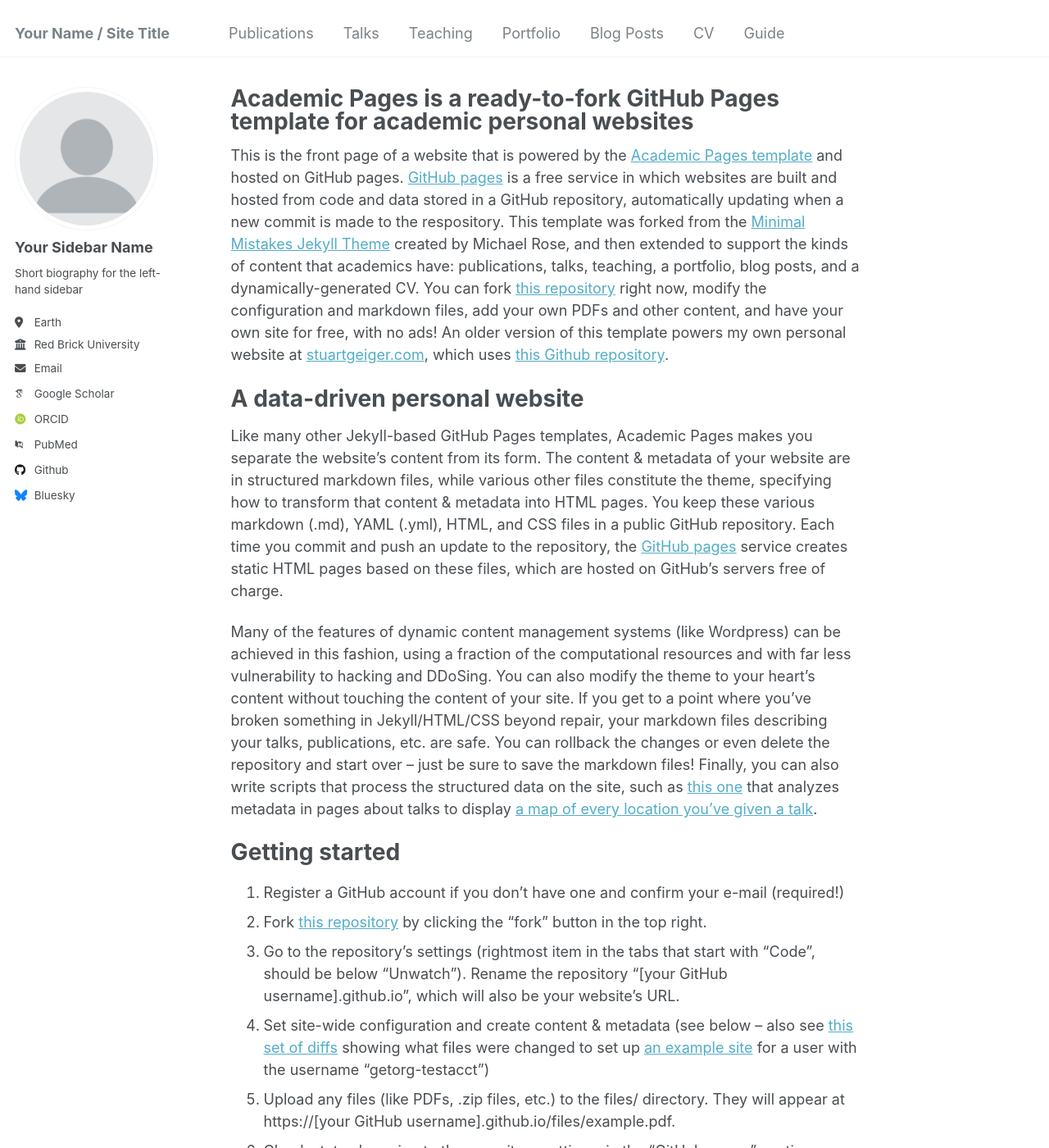
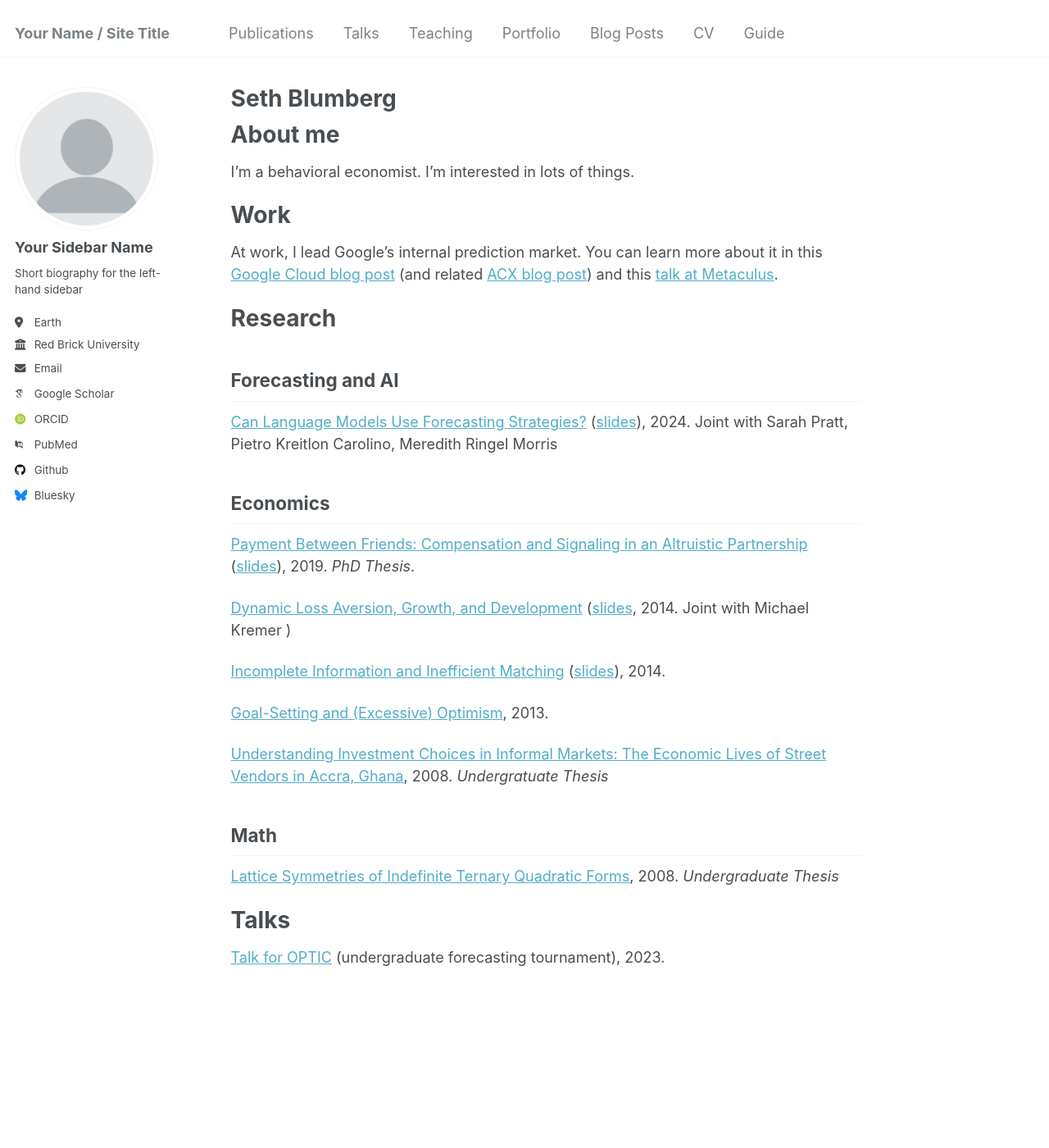
Before and after one commit to sethblumberg/sethblumberg.github.io, a Jekyll site: the page built from _pages/about.md, in a window 1280 px wide and 1400 px high. Shown: the whole window at 82% size. Built offline with Jekyll 4.4.1, drawn with Linux system fonts in a browser that asks for light colours; some web fonts are replaced; some of the changed text lies outside the part shown.

Commit message:
Update about.md with my content.

```diff
--- a/_pages/about.md
+++ b/_pages/about.md
@@ -1,49 +1,40 @@
 ---
 permalink: /
-title: "Academic Pages is a ready-to-fork GitHub Pages template for academic personal websites"
+title: "Seth Blumberg"
 author_profile: true
 redirect_from:
   - /about/
   - /about.html
 ---
 
-This is the front page of a website that is powered by the [Academic Pages template](https://github.com/academicpages/academicpages.github.io) and hosted on GitHub pages. [GitHub pages](https://pages.github.com) is a free service in which websites are built and hosted from code and data stored in a GitHub repository, automatically updating when a new commit is made to the respository. This template was forked from the [Minimal Mistakes Jekyll Theme](https://mmistakes.github.io/minimal-mistakes/) created by Michael Rose, and then extended to support the kinds of content that academics have: publications, talks, teaching, a portfolio, blog posts, and a dynamically-generated CV. You can fork [this repository](https://github.com/academicpages/academicpages.github.io) right now, modify the configuration and markdown files, add your own PDFs and other content, and have your own site for free, with no ads! An older version of this template powers my own personal website at [stuartgeiger.com](http://stuartgeiger.com), which uses [this Github repository](https://github.com/staeiou/staeiou.github.io).
+# About me
+I'm a behavioral economist.  I'm interested in lots of things.
 
-A data-driven personal website
-======
-Like many other Jekyll-based GitHub Pages templates, Academic Pages makes you separate the website's content from its form. The content & metadata of your website are in structured markdown files, while various other files constitute the theme, specifying how to transform that content & metadata into HTML pages. You keep these various markdown (.md), YAML (.yml), HTML, and CSS files in a public GitHub repository. Each time you commit and push an update to the repository, the [GitHub pages](https://pages.github.com/) service creates static HTML pages based on these files, which are hosted on GitHub's servers free of charge.
+# Work
+At work, I lead Google's internal prediction market.
+You can learn more about it in this [Google Cloud blog post](https://cloud.google.com/blog/topics/solutions-how-tos/design-patterns-in-googles-prediction-market-on-google-cloud) (and related [ACX blog post](https://www.astralcodexten.com/p/mantic-monday-let-me-google-that)) and this [talk at Metaculus](https://www.youtube.com/watch?v=uTCnxUBxw-E).
 
-Many of the features of dynamic content management systems (like Wordpress) can be achieved in this fashion, using a fraction of the computational resources and with far less vulnerability to hacking and DDoSing. You can also modify the theme to your heart's content without touching the content of your site. If you get to a point where you've broken something in Jekyll/HTML/CSS beyond repair, your markdown files describing your talks, publications, etc. are safe. You can rollback the changes or even delete the repository and start over -- just be sure to save the markdown files! Finally, you can also write scripts that process the structured data on the site, such as [this one](https://github.com/academicpages/academicpages.github.io/blob/master/talkmap.ipynb) that analyzes metadata in pages about talks to display [a map of every location you've given a talk](https://academicpages.github.io/talkmap.html).
+# Research
 
-Getting started
-======
-1. Register a GitHub account if you don't have one and confirm your e-mail (required!)
-1. Fork [this repository](https://github.com/academicpages/academicpages.github.io) by clicking the "fork" button in the top right.
-1. Go to the repository's settings (rightmost item in the tabs that start with "Code", should be below "Unwatch"). Rename the repository "[your GitHub username].github.io", which will also be your website's URL.
-1. Set site-wide configuration and create content & metadata (see below -- also see [this set of diffs](http://archive.is/3TPas) showing what files were changed to set up [an example site](https://getorg-testacct.github.io) for a user with the username "getorg-testacct")
-1. Upload any files (like PDFs, .zip files, etc.) to the files/ directory. They will appear at https://[your GitHub username].github.io/files/example.pdf.
-1. Check status by going to the repository settings, in the "GitHub pages" section
 
-Site-wide configuration
-------
-The main configuration file for the site is in the base directory in [_config.yml](https://github.com/academicpages/academicpages.github.io/blob/master/_config.yml), which defines the content in the sidebars and other site-wide features. You will need to replace the default variables with ones about yourself and your site's github repository. The configuration file for the top menu is in [_data/navigation.yml](https://github.com/academicpages/academicpages.github.io/blob/master/_data/navigation.yml). For example, if you don't have a portfolio or blog posts, you can remove those items from that navigation.yml file to remove them from the header.
+## Forecasting and AI
+[Can Language Models Use Forecasting Strategies?](https://arxiv.org/abs/2406.04446) ([slides](https://docs.google.com/presentation/d/1-rDRimjm8jZshFV1B3kx_lgCzc1iiFNTPmwOjscFraw/present)), 2024.  Joint with Sarah Pratt, Pietro Kreitlon Carolino, Meredith Ringel Morris
 
-Create content & metadata
-------
-For site content, there is one markdown file for each type of content, which are stored in directories like _publications, _talks, _posts, _teaching, or _pages. For example, each talk is a markdown file in the [_talks directory](https://github.com/academicpages/academicpages.github.io/tree/master/_talks). At the top of each markdown file is structured data in YAML about the talk, which the theme will parse to do lots of cool stuff. The same structured data about a talk is used to generate the list of talks on the [Talks page](https://academicpages.github.io/talks), each [individual page](https://academicpages.github.io/talks/2012-03-01-talk-1) for specific talks, the talks section for the [CV page](https://academicpages.github.io/cv), and the [map of places you've given a talk](https://academicpages.github.io/talkmap.html) (if you run this [python file](https://github.com/academicpages/academicpages.github.io/blob/master/talkmap.py) or [Jupyter notebook](https://github.com/academicpages/academicpages.github.io/blob/master/talkmap.ipynb), which creates the HTML for the map based on the contents of the _talks directory).
+## Economics
+[Payment Between Friends: Compensation and Signaling in an Altruistic Partnership](http://sethblumberg.com/papers/Seth%20Blumberg%20-%20Payment%20between%20Friends.pdf) ([slides](http://sethblumberg.com/slides/Seth%20Blumberg%20-%20Payment%20between%20Friends%2C%20Public%20Lecture%2020191030.pdf)), 2019.  *PhD Thesis*.
 
-**Markdown generator**
+[Dynamic Loss Aversion, Growth, and Development](https://sethblumberg.com/papers/Blumberg%20%2B%20Kremer%202014%20-%20Dynamic%20Loss%20Aversion%2C%20Growth%2C%20and%20Development.pdf) ([slides](http://sethblumberg.com/slides/Blumberg%20%2B%20Kremer%20-%20NEUDC%2020141101%20-%20Dynamic%20Loss%20Aversion%2C%20Growth%2C%20and%20Development%20%28handout%29.pdf), 2014. Joint with Michael Kremer )
 
-I have also created [a set of Jupyter notebooks](https://github.com/academicpages/academicpages.github.io/tree/master/markdown_generator
-) that converts a CSV containing structured data about talks or presentations into individual markdown files that will be properly formatted for the Academic Pages template. The sample CSVs in that directory are the ones I used to create my own personal website at stuartgeiger.com. My usual workflow is that I keep a spreadsheet of my publications and talks, then run the code in these notebooks to generate the markdown files, then commit and push them to the GitHub repository.
+[Incomplete Information and Inefficient Matching](http://sethblumberg.com/papers/Seth%20Blumberg%20-%20Incomplete%20Information%20and%20Inefficient%20Matching.pdf) ([slides](http://sethblumberg.com/slides/Seth%20Blumberg%20-%20MDRG%2020140515%20-%20Incomplete%20Information%20and%20Inefficient%20Matching.pdf)), 2014.
 
-How to edit your site's GitHub repository
-------
-Many people use a git client to create files on their local computer and then push them to GitHub's servers. If you are not familiar with git, you can directly edit these configuration and markdown files directly in the github.com interface. Navigate to a file (like [this one](https://github.com/academicpages/academicpages.github.io/blob/master/_talks/2012-03-01-talk-1.md) and click the pencil icon in the top right of the content preview (to the right of the "Raw | Blame | History" buttons). You can delete a file by clicking the trashcan icon to the right of the pencil icon. You can also create new files or upload files by navigating to a directory and clicking the "Create new file" or "Upload files" buttons.
+[Goal-Setting and (Excessive) Optimism](https://sethblumberg.com/papers/Seth%20Blumberg%20-%20Goal-Setting%20and%20(Excessive)%20Optimism.pdf), 2013.
 
-Example: editing a markdown file for a talk
-![Editing a markdown file for a talk](/images/editing-talk.png)
+[Understanding Investment Choices in Informal Markets: The Economic Lives of Street Vendors in Accra, Ghana](https://sethblumberg.com/SethBlumberg-Thesis1.pdf), 2008. *Undergratuate Thesis*
 
-For more info
-------
-More info about configuring Academic Pages can be found in [the guide](https://academicpages.github.io/markdown/). The [guides for the Minimal Mistakes theme](https://mmistakes.github.io/minimal-mistakes/docs/configuration/) (which this theme was forked from) might also be helpful.
+## Math
+[Lattice Symmetries of Indefinite Ternary Quadratic Forms](https://sethblumberg.com/SethBlumberg-Thesis2.pdf), 2008. *Undergraduate Thesis*
+
+
+
+# Talks
+[Talk for OPTIC](https://www.youtube.com/watch?v=pYYuMLQjpWY) (undergraduate forecasting tournament), 2023.
```
Also changed, not shown: 3 other files.
